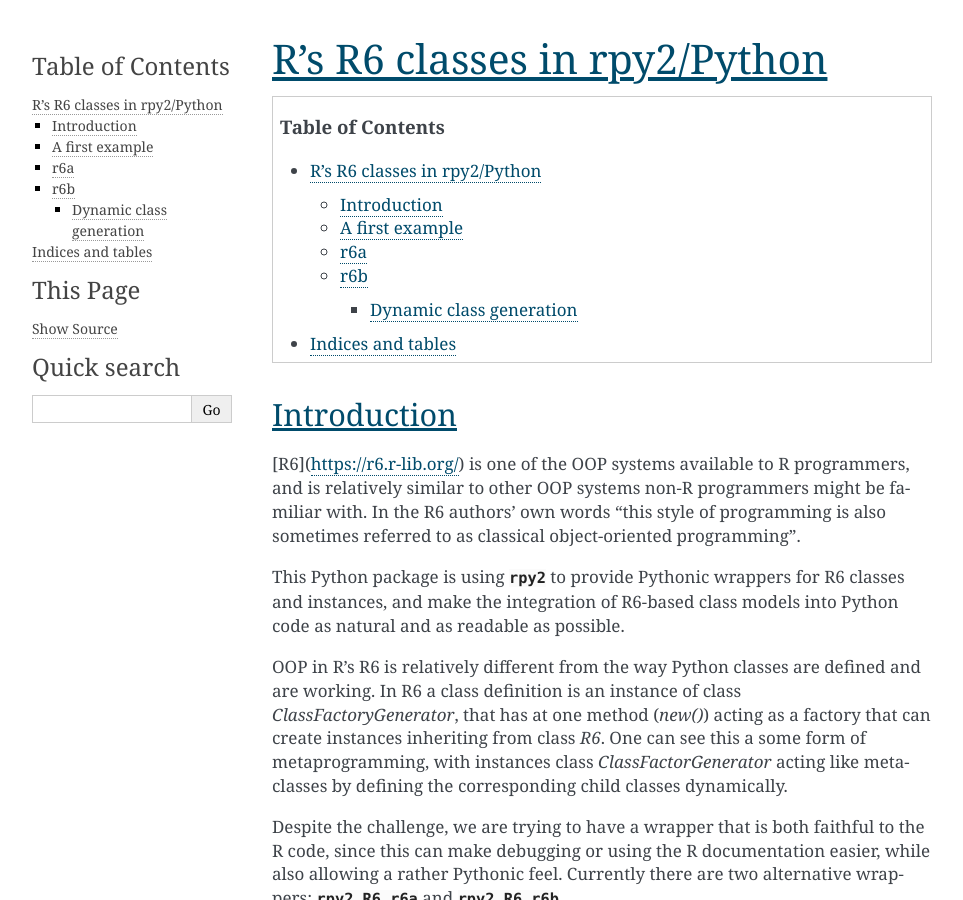
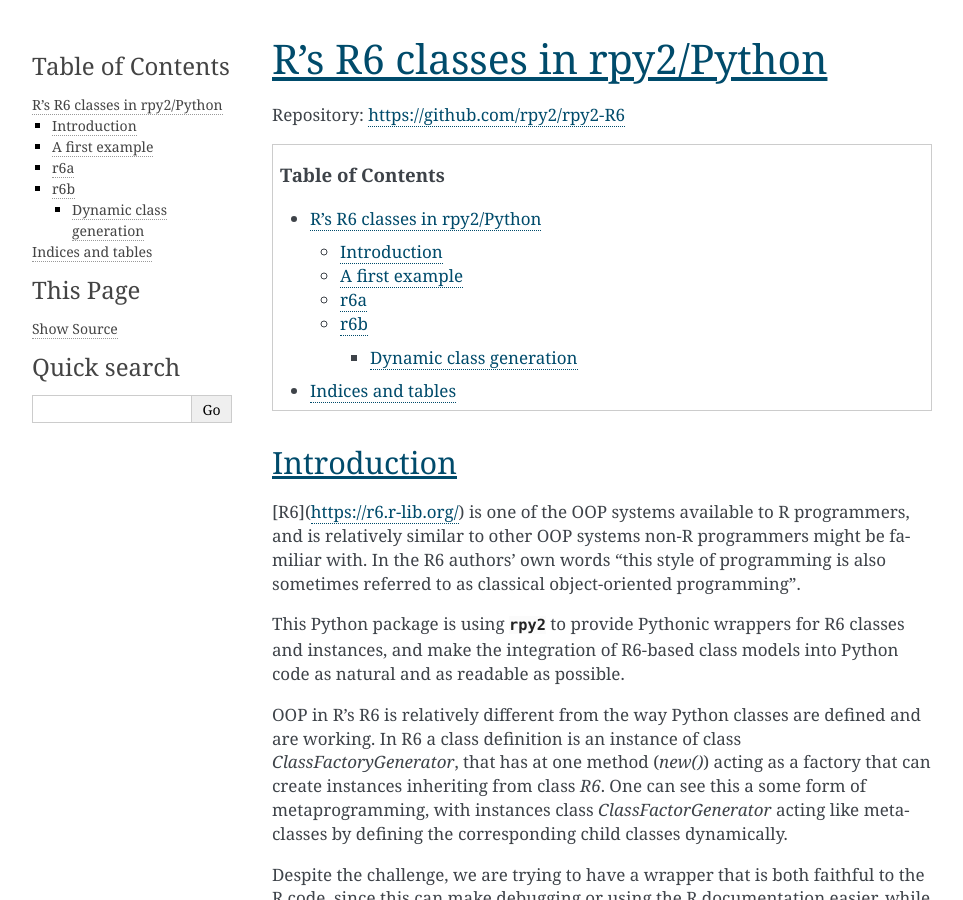
Before and after one commit to rpy2/rpy2-r6, a Sphinx documentation site: the page built from doc/index.rst, in a window 1280 px wide and 900 px high. Shown: the whole window, without its empty margins (148-1111 px from the left). Built offline with Sphinx 7.4.7, drawn with Linux system fonts in a browser that asks for light colours; some of the changed lines change nothing that is shown.

Commit message:
Add URL of repos to the doc.

```diff
--- a/doc/index.rst
+++ b/doc/index.rst
@@ -1,5 +1,7 @@
 R's R6 classes in rpy2/Python
 =============================
+
+Repository: https://github.com/rpy2/rpy2-R6
 
 .. contents:: Table of Contents
 
```
